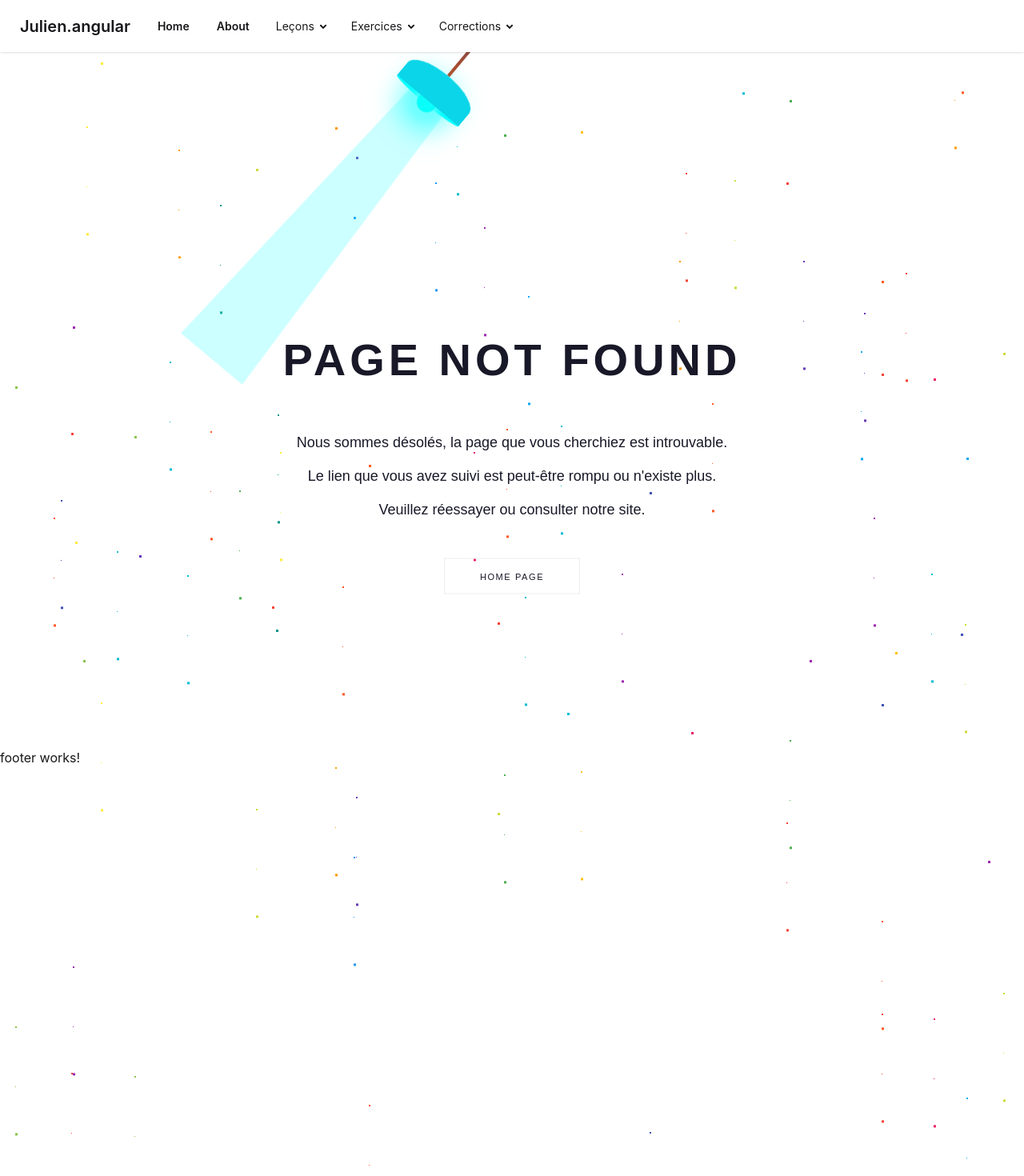
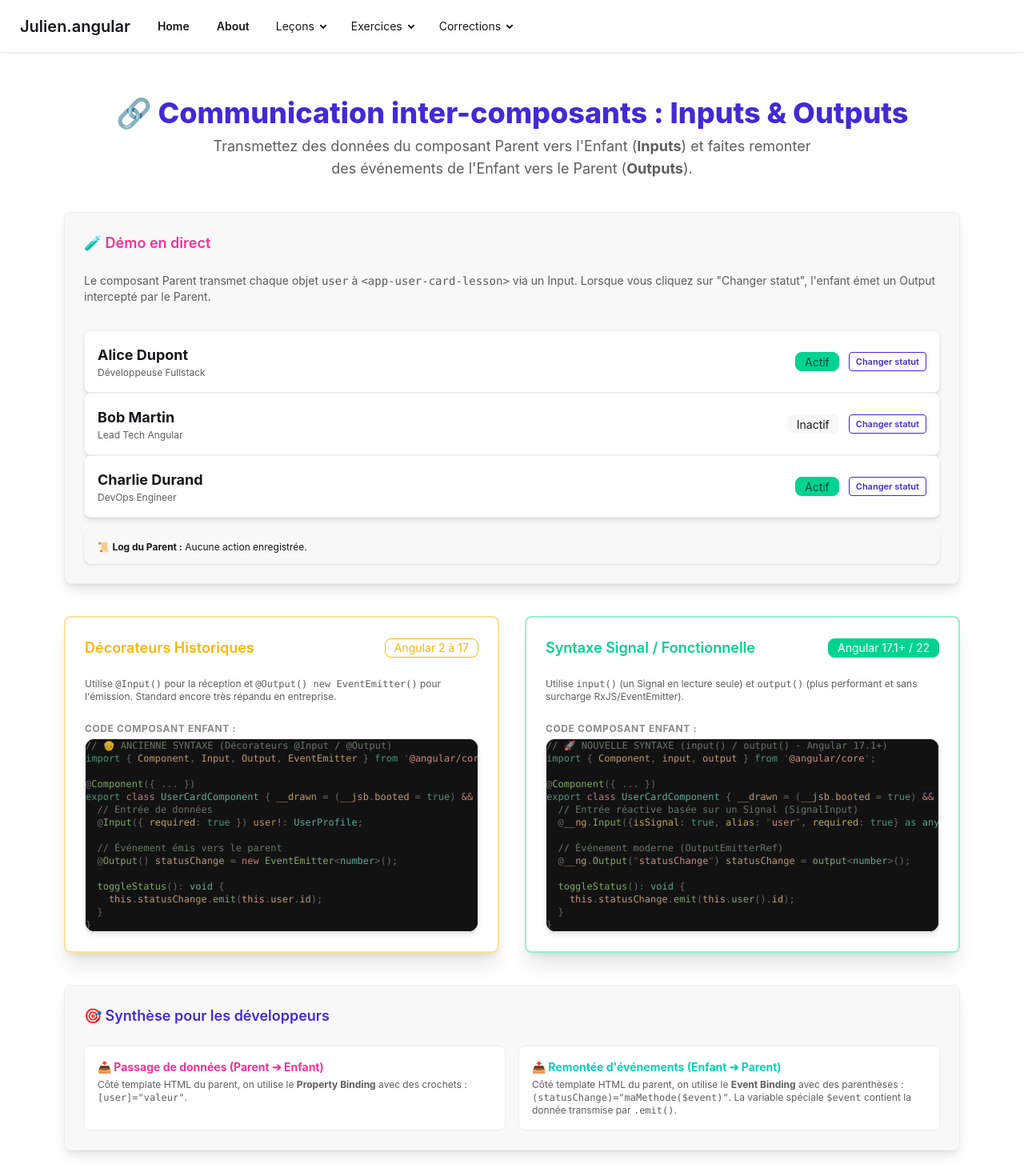
Before and after one commit to juliencongras/julien.angular, an Angular app: page /lessons/component_communication in a window 1280 px wide. Shown: the top 1470 px of the page at 80% size. Before the commit the page ends 959 px from the top, so only its background shows below. Built offline with nearby package versions, Linux system fonts and the light colour scheme.

Commit message:
Leçon component communication

```diff
--- a/src/app/app.routes.ts
+++ b/src/app/app.routes.ts
@@ -58,6 +58,10 @@ export const routes: Routes = [
     {
         path: 'lessons/services_injection',
         loadComponent: () => import('./pages/lessons/services-injection-lesson/services-injection-lesson').then((m) => m.ServicesInjectionLesson),
+    },
+    {
+        path: 'lessons/component_communication',
+        loadComponent: () => import('./pages/lessons/component-communication-lesson/component-communication-lesson').then((m) => m.ComponentCommunicationLesson),
     },
 
 
--- a/src/app/components/layouts/header/header.html
+++ b/src/app/components/layouts/header/header.html
@@ -19,6 +19,7 @@
             <li><a routerLink="/lessons/observables">Observables</a></li>
             <li><a routerLink="/lessons/models">Models</a></li>
             <li><a routerLink="/lessons/services_injection">Services injection</a></li>
+            <li><a routerLink="/lessons/component_communication">Component communication</a></li>
           </ul>
         </details>
       </li>
--- /dev/null
+++ b/src/app/pages/lessons/component-communication-lesson/component-communication-lesson.html
@@ -0,0 +1,117 @@
+<div class="max-w-6xl mx-auto my-10 space-y-10 p-4">
+
+  <!-- 🟦 En-tête -->
+  <div class="text-center space-y-2">
+    <h1 class="text-4xl font-extrabold text-primary">
+      🔗 Communication inter-composants : Inputs & Outputs
+    </h1>
+    <p class="text-lg text-base-content/70 max-w-3xl mx-auto">
+      Transmettez des données du composant Parent vers l'Enfant (<strong>Inputs</strong>) et faites remonter des événements de l'Enfant vers le Parent (<strong>Outputs</strong>).
+    </p>
+  </div>
+
+  <!-- 🧪 Démo Interactive -->
+  <div class="card bg-base-200 shadow-lg border border-base-300">
+    <div class="card-body space-y-4">
+      <h2 class="card-title text-secondary">🧪 Démo en direct</h2>
+      <p class="text-sm text-base-content/70">
+        Le composant Parent transmet chaque objet <code>user</code> à <code>&lt;app-user-card-lesson&gt;</code> via un Input.
+        Lorsque vous cliquez sur "Changer statut", l'enfant émet un Output intercepté par le Parent.
+      </p>
+
+      <!-- Liste des composants enfants -->
+      <div class="space-y-3 my-2">
+        @for (u of users(); track u.id) {
+          <app-user-card-lesson
+            [user]="u"
+            (statusChange)="handleStatusChange($event)">
+          </app-user-card-lesson>
+        }
+      </div>
+
+      <!-- Journal d'événements du Parent -->
+      <div class="alert alert-neutral text-xs shadow">
+        <span>📜 <strong>Log du Parent :</strong> {{ lastActionLog() }}</span>
+      </div>
+    </div>
+  </div>
+
+  <!-- ⚔️ Comparatif historique vs moderne -->
+  <div class="grid grid-cols-1 lg:grid-cols-2 gap-8 items-start">
+
+    <!-- Décorateurs Historiques -->
+    <div class="card bg-base-100 shadow-xl border-2 border-warning/40">
+      <div class="card-body space-y-4">
+        <div class="flex justify-between items-center">
+          <h2 class="card-title text-warning">Décorateurs Historiques</h2>
+          <span class="badge badge-warning badge-outline">Angular 2 à 17</span>
+        </div>
+
+        <p class="text-xs text-base-content/70">
+          Utilise <code>&#64;Input()</code> pour la réception et <code>&#64;Output() new EventEmitter()</code> pour l'émission. Standard encore très répandu en entreprise.
+        </p>
+
+        <!-- Code Shiki -->
+        <div>
+          <span class="text-xs font-bold uppercase tracking-wider text-base-content/50 block mb-1">Code Composant Enfant :</span>
+          <div
+            class="rounded-xl overflow-hidden border border-base-300 bg-[#121212] text-xs font-mono [&>pre] :p-4! [&>pre]:m-0! [&>pre]:overflow-x-auto shadow-md"
+            [innerHTML]="decoratorCode | shiki:'typescript':'vitesse-dark' | async">
+          </div>
+        </div>
+      </div>
+    </div>
+
+    <!-- Signals / Modern -->
+    <div class="card bg-base-100 shadow-xl border-2 border-success/40">
+      <div class="card-body space-y-4">
+        <div class="flex justify-between items-center">
+          <h2 class="card-title text-success">Syntaxe Signal / Fonctionnelle</h2>
+          <span class="badge badge-success text-white">Angular 17.1+ / 22</span>
+        </div>
+
+        <p class="text-xs text-base-content/70">
+          Utilise <code>input()</code> (un Signal en lecture seule) et <code>output()</code> (plus performant et sans surcharge RxJS/EventEmitter).
+        </p>
+
+        <!-- Code Shiki -->
+        <div>
+          <span class="text-xs font-bold uppercase tracking-wider text-base-content/50 block mb-1">Code Composant Enfant :</span>
+          <div
+            class="rounded-xl overflow-hidden border border-base-300 bg-[#121212] text-xs font-mono [&>pre] :p-4! [&>pre]:m-0! [&>pre]:overflow-x-auto shadow-md"
+            [innerHTML]="signalCode | shiki:'typescript':'vitesse-dark' | async">
+          </div>
+        </div>
+      </div>
+    </div>
+
+  </div>
+
+  <!-- 💡 Synthèse -->
+  <div class="card bg-base-200 shadow-lg border border-base-300">
+    <div class="card-body">
+      <h3 class="card-title text-primary mb-4">🎯 Synthèse pour les développeurs</h3>
+
+      <div class="grid grid-cols-1 md:grid-cols-2 gap-4 text-sm">
+        <div class="p-4 bg-base-100 rounded-box border border-base-300">
+          <div class="font-bold text-secondary mb-1">
+            📥 Passage de données (Parent ➔ Enfant)
+          </div>
+          <p class="text-xs text-base-content/70">
+            Côté template HTML du parent, on utilise le <strong>Property Binding</strong> avec des crochets : <code ngNonBindable>[user]="valeur"</code>.
+          </p>
+        </div>
+
+        <div class="p-4 bg-base-100 rounded-box border border-base-300">
+          <div class="font-bold text-accent mb-1">
+            📤 Remontée d'événements (Enfant ➔ Parent)
+          </div>
+          <p class="text-xs text-base-content/70">
+            Côté template HTML du parent, on utilise le <strong>Event Binding</strong> avec des parenthèses : <code ngNonBindable>(statusChange)="maMethode($event)"</code>. La variable spéciale <code>$event</code> contient la donnée transmise par <code>.emit()</code>.
+          </p>
+        </div>
+      </div>
+    </div>
+  </div>
+
+</div>
--- /dev/null
+++ b/src/app/pages/lessons/component-communication-lesson/component-communication-lesson.ts
@@ -0,0 +1,65 @@
+import { Component, signal } from '@angular/core';
+import { AsyncPipe } from '@angular/common';
+import { ShikiPipe } from '../../../pipes/shiki.pipe';
+import { UserCardLesson, UserProfile } from '../user-card-lesson/user-card-lesson';
+
+@Component({
+  selector: 'app-component-communication-lesson',
+  imports: [UserCardLesson, AsyncPipe, ShikiPipe],
+  templateUrl: './component-communication-lesson.html',
+})
+export class ComponentCommunicationLesson {
+  // État réactif de la démonstration
+  users = signal<UserProfile[]>([
+    { id: 1, name: 'Alice Dupont', role: 'Développeuse Fullstack', isActive: true },
+    { id: 2, name: 'Bob Martin', role: 'Lead Tech Angular', isActive: false },
+    { id: 3, name: 'Charlie Durand', role: 'DevOps Engineer', isActive: true },
+  ]);
+
+  lastActionLog = signal<string>('Aucune action enregistrée.');
+
+  // Snippets de code bruts pour Shiki
+  decoratorCode: string = `// 👴 ANCIENNE SYNTAXE (Décorateurs @Input / @Output)
+import { Component, Input, Output, EventEmitter } from '@angular/core';
+
+@Component({ ... })
+export class UserCardComponent {
+  // Entrée de données
+  @Input({ required: true }) user!: UserProfile;
+
+  // Événement émis vers le parent
+  @Output() statusChange = new EventEmitter<number>();
+
+  toggleStatus(): void {
+    this.statusChange.emit(this.user.id);
+  }
+}`;
+
+  signalCode: string = `// 🚀 NOUVELLE SYNTAXE (input() / output() - Angular 17.1+)
+import { Component, input, output } from '@angular/core';
+
+@Component({ ... })
+export class UserCardComponent {
+  // Entrée réactive basée sur un Signal (SignalInput)
+  user = input.required<UserProfile>();
+
+  // Événement moderne (OutputEmitterRef)
+  statusChange = output<number>();
+
+  toggleStatus(): void {
+    this.statusChange.emit(this.user().id);
+  }
+}`;
+
+  // Méthode exécutée lorsque l'enfant émet l'événement statusChange
+  handleStatusChange(userId: number): void {
+    this.users.update((list) =>
+      list.map((u) => (u.id === userId ? { ...u, isActive: !u.isActive } : u))
+    );
+
+    const user = this.users().find((u) => u.id === userId);
+    this.lastActionLog.set(
+      `Modifié : ${user?.name} ➔ ${user?.isActive ? 'Actif' : 'Inactif'}`
+    );
+  }
+}
--- /dev/null
+++ b/src/app/pages/lessons/user-card-lesson/user-card-lesson.ts
@@ -0,0 +1,42 @@
+import { Component, input, output } from '@angular/core';
+
+export interface UserProfile {
+  id: number;
+  name: string;
+  role: string;
+  isActive: boolean;
+}
+
+@Component({
+  imports: [],
+  selector: 'app-user-card-lesson',
+template: `
+    <div class="card bg-base-100 border border-base-300 shadow-md">
+      <div class="card-body p-4 flex flex-row items-center justify-between">
+        <div>
+          <h4 class="font-bold text-lg">{{ user().name }}</h4>
+          <p class="text-xs text-base-content/70">{{ user().role }}</p>
+        </div>
+        <div class="flex items-center gap-3">
+          <span class="badge" [class.badge-success]="user().isActive" [class.badge-ghost]="!user().isActive">
+            {{ user().isActive ? 'Actif' : 'Inactif' }}
+          </span>
+          <button class="btn btn-xs btn-outline btn-primary" (click)="toggleStatus()">
+            Changer statut
+          </button>
+        </div>
+      </div>
+    </div>
+  `})
+export class UserCardLesson {
+  // 📥 Entrée de données (Property Binding [user]="...")
+  user = input.required<UserProfile>();
+
+  // 📤 Sortie d'événement (Event Binding (statusChange)="..." )
+  statusChange = output<number>();
+
+  toggleStatus(): void {
+    // Émission de l'ID vers le composant Parent
+    this.statusChange.emit(this.user().id);
+  }
+}
--- a/src/app/services/cart/cart.ts
+++ b/src/app/services/cart/cart.ts
@@ -1,4 +1,5 @@
 import { computed, Service, signal } from '@angular/core';
+import { CartItem, Product } from '../../models/shop.model';
 
 @Service()
 export class Cart {
```
